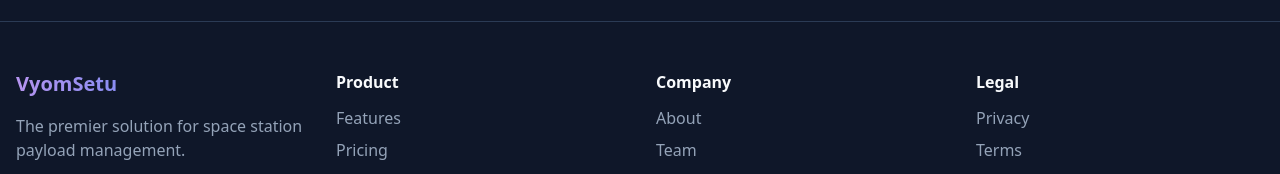
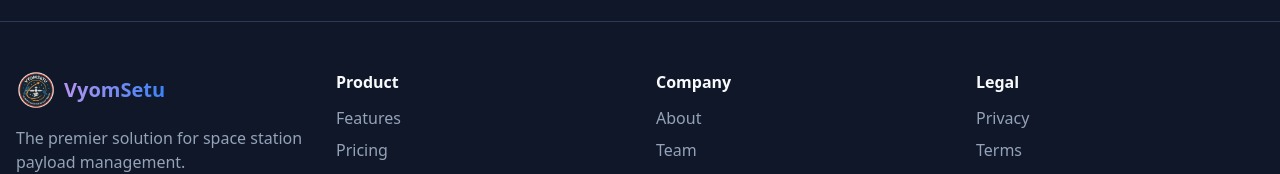
Before and after one commit to Priyanshu-Ghosh-unplugged/orbit-cargo-nexus, a React (Vite) app: page /landing in a window 1280 px wide. Shown: the part 1657-1831 px from the top of the page. Built offline with nearby package versions, Linux system fonts and the light colour scheme; no server answers.

Commit message:
Add circular logo to landing page
Added the circular logo to the bottom portion of the landing page.

```diff
--- a/src/pages/LandingPage.tsx
+++ b/src/pages/LandingPage.tsx
@@ -1,3 +1,4 @@
+
 import { useNavigate } from 'react-router-dom';
 import { Button } from '@/components/ui/button';
 import { useAuth } from '@/contexts/AuthContext';
@@ -189,9 +190,16 @@ const LandingPage = () => {
         <div className="max-w-7xl mx-auto">
           <div className="grid md:grid-cols-4 gap-8">
             <div>
-              <h2 className="text-xl font-bold mb-4 bg-clip-text text-transparent bg-gradient-to-r from-primary to-blue-500">
-                VyomSetu
-              </h2>
+              <div className="flex items-center gap-2 mb-4">
+                <img
+                  src="/lovable-uploads/ac6af88d-fd0f-408c-a07c-95d193802de5.png"
+                  alt="VyomSetu Logo"
+                  className="h-10 w-10"
+                />
+                <h2 className="text-xl font-bold bg-clip-text text-transparent bg-gradient-to-r from-primary to-blue-500">
+                  VyomSetu
+                </h2>
+              </div>
               <p className="text-muted-foreground">
                 The premier solution for space station payload management.
               </p>
```
